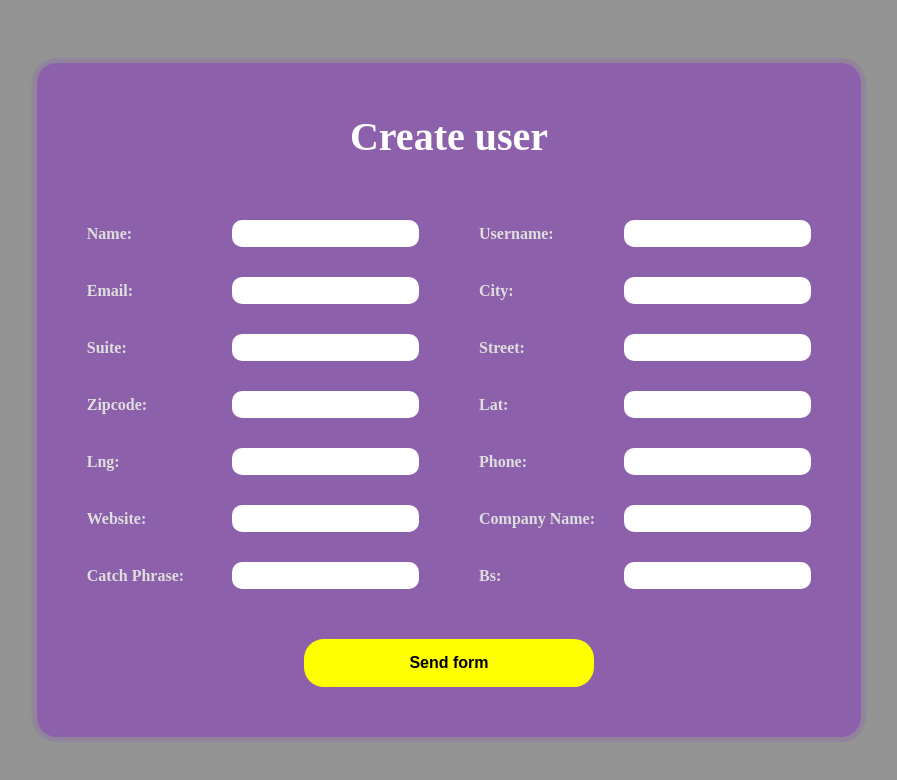
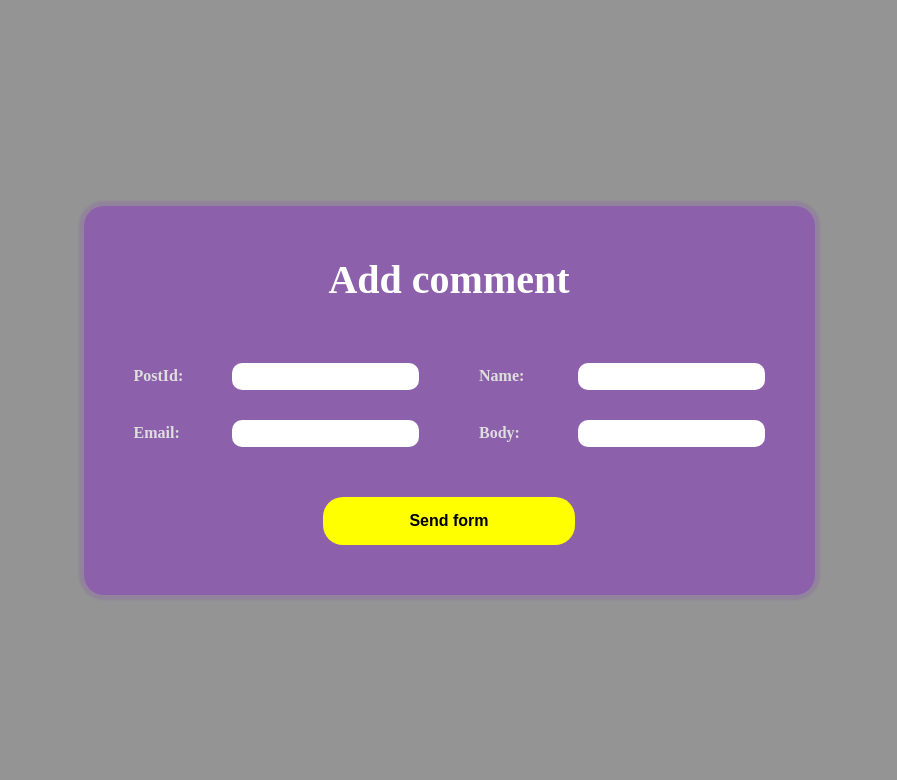
Before and after one commit to Maverik2912/Learn-React, a React (Create React App) app: page / in a window 1280 px wide. Shown: the top 780 px of the page, without its empty margins (191-1088 px from the left). Built offline with nearby package versions, Linux system fonts and the light colour scheme.

Commit message:
complete hw_4.2

```diff
--- a/src/components/Form/Form.js
+++ b/src/components/Form/Form.js
@@ -1,11 +1,11 @@
-import React, {useEffect} from 'react';
+import React from 'react';
 import styles from './Form.module.css';
 import { useForm } from "react-hook-form"
 const Form = () => {
     const {register, handleSubmit} = useForm();
 
     const onSubmit = (data) => {
-        fetch('https://jsonplaceholder.typicode.com/users', {
+        fetch('https://jsonplaceholder.typicode.com/comments', {
             method: 'POST',
             body: JSON.stringify(data),
             headers: {
@@ -13,21 +13,20 @@ const Form = () => {
             }
         })
             .then(response => response.json())
-            .then(user => console.log(user));
+            .then(comment => console.log(comment));
     }
 
     return (
         <div className={styles.wrapper}>
             <form onSubmit={handleSubmit(onSubmit)} className={styles.form}>
-                <h1>Create user</h1>
+                <h1>Add comment</h1>
+                <p>
+                    <label htmlFor='postId'>PostId:</label>
+                    <input {...register('postId')} id='postId' type="number"/>
+                </p>
                 <p>
                     <label htmlFor='name'>Name:</label>
                     <input {...register('name')} id='name' type="text"/>
-                </p>
-
-                <p>
-                    <label htmlFor='username'>Username:</label>
-                    <input {...register('username')} id='username' type="text"/>
                 </p>
 
                 <p>
@@ -36,63 +35,14 @@ const Form = () => {
                 </p>
 
                 <p>
-                    <label htmlFor='city'>City:</label>
-                    <input {...register('address.city')} id='city' type="text"/>
-                </p>
-
-                <p>
-                    <label htmlFor='suite'>Suite:</label>
-                    <input {...register('address.suite')} id='suite' type="text"/>
-                </p>
-
-                <p>
-                    <label htmlFor='street'>Street:</label>
-                    <input {...register('address.street')} id='street' type="text"/>
-                </p>
-
-                <p>
-                    <label htmlFor='zip'>Zipcode:</label>
-                    <input {...register('address.zipcode')} id='zip' type="number"/>
-                </p>
-
-                <p>
-                    <label htmlFor='lat'>Lat:</label>
-                    <input {...register('address.geo.lat')} id='lat' type="number"/>
-                </p>
-
-                <p>
-                    <label htmlFor='lng'>Lng:</label>
-                    <input {...register('address.geo.lng')} id='lng' type="number"/>
-                </p>
-
-                <p>
-                    <label htmlFor='phone'>Phone:</label>
-                    <input {...register('phone')} id='phone' type="phone"/>
-                </p>
-
-                <p>
-                    <label htmlFor='website'>Website:</label>
-                    <input {...register('website')} id='website' type="text"/>
-                </p>
-
-                <p>
-                    <label htmlFor='companyName'>Company Name:</label>
-                    <input {...register('company.name')} id='companyName' type="text"/>
-                </p>
-
-                <p>
-                    <label htmlFor='phrase'>Catch Phrase:</label>
-                    <input {...register('company.catchPhrase')} id='phrase' type="text"/>
-                </p>
-
-                <p>
-                    <label htmlFor='bs'>Bs:</label>
-                    <input {...register('company.bs')} id='bs' type="text"/>
+                    <label htmlFor='body'>Body:</label>
+                    <input {...register('body')} id='body' type="text"/>
                 </p>
 
                 <p>
                     <button type='submit'>Send form</button>
                 </p>
+
             </form>
         </div>
     );
--- a/src/components/Form/Form.module.css
+++ b/src/components/Form/Form.module.css
@@ -30,7 +30,7 @@
 }
 p {
     display: grid;
-    grid-template-columns:  1.5fr 2fr;
+    grid-template-columns:  1fr 2fr;
     align-items: center;
     gap: 5px;
 }
```
